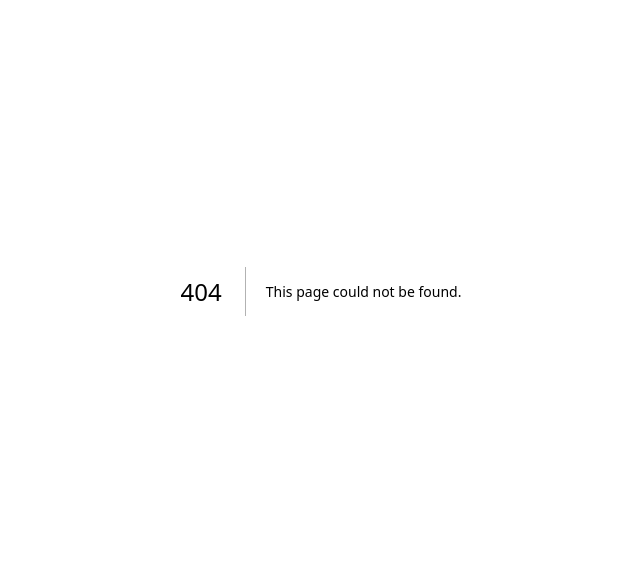
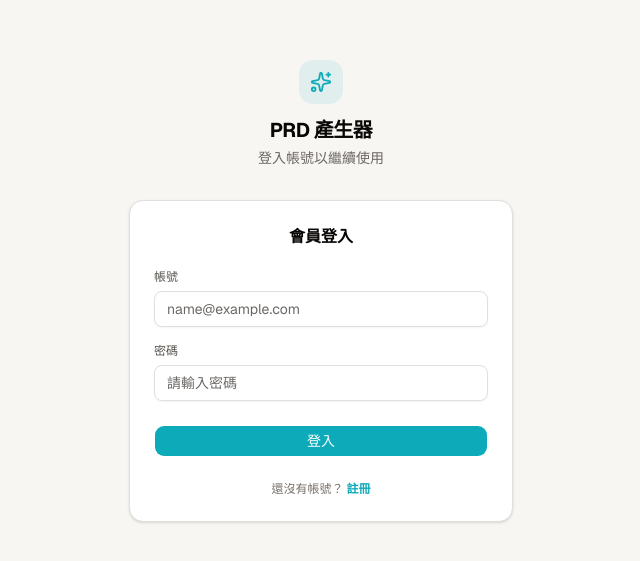
Before and after one commit to bryan9411/ai-prd, a Next.js app: page /login in a window 1280 px wide. Before the commit this address had no page. Shown: the part 109-670 px from the top of the page, without its empty margins (319-959 px from the left). Built offline with nearby package versions, Linux system fonts and the light colour scheme.

Commit message:
註冊登入改用實體 route ，不使用彈跳窗

```diff
--- /dev/null
+++ b/app/login/page.tsx
@@ -0,0 +1,50 @@
+'use client'
+
+import { useState } from 'react'
+import { useRouter } from 'next/navigation'
+import { Sparkles } from 'lucide-react'
+import { LoginForm } from '@/components/auth/LoginForm'
+import { RegisterForm } from '@/components/auth/RegisterForm'
+
+export default function LoginPage() {
+	const [mode, setMode] = useState<'login' | 'register'>('login')
+	const router = useRouter()
+
+	const handleSuccess = (email: string) => {
+		// TODO: 串接 Supabase Auth
+		router.push('/')
+	}
+
+	const renderMode = () => {
+		if (mode === 'login') {
+			return <LoginForm onSwitchToRegister={() => setMode('register')} onSuccess={handleSuccess} />
+		} else {
+			return <RegisterForm onSwitchToLogin={() => setMode('login')} onSuccess={handleSuccess} />
+		}
+	}
+
+	return (
+		<div className='flex min-h-screen items-center justify-center bg-background px-4'>
+			<div className='w-full max-w-sm'>
+				<div className='mb-8 flex flex-col items-center gap-3'>
+					<div className='flex h-11 w-11 items-center justify-center rounded-xl bg-[#0DAABA]/10'>
+						<Sparkles className='h-5.5 w-5.5 text-[#0DAABA]' />
+					</div>
+					<div className='text-center'>
+						<h1 className='text-xl font-bold tracking-tight text-foreground'>PRD 產生器</h1>
+						<p className='mt-1 text-sm text-muted-foreground'>
+							{mode === 'login' ? '登入帳號以繼續使用' : '建立帳號開始使用'}
+						</p>
+					</div>
+				</div>
+
+				<div className='rounded-xl border border-border bg-card p-6 shadow-sm'>
+					<h2 className='mb-5 text-center text-base font-semibold text-card-foreground'>
+						{mode === 'login' ? '會員登入' : '註冊新帳號'}
+					</h2>
+					{renderMode()}
+				</div>
+			</div>
+		</div>
+	)
+}
--- a/components/auth/AuthDialog.tsx
+++ /dev/null
@@ -1,54 +0,0 @@
-'use client'
-
-import { useState } from 'react'
-import { useRouter, usePathname } from 'next/navigation'
-import { Dialog, DialogContent, DialogHeader, DialogTitle } from '@/components/ui/dialog'
-import { LoginForm } from './LoginForm'
-import { RegisterForm } from './RegisterForm'
-
-interface AuthDialogProps {
-	open: boolean
-	onOpenChange: (open: boolean) => void
-	onSuccess: (email: string) => void
-}
-
-export const AuthDialog = ({ open, onOpenChange, onSuccess }: AuthDialogProps) => {
-	const [mode, setMode] = useState<'login' | 'register'>('login')
-
-	const router = useRouter()
-	const pathname = usePathname()
-
-	const handleClose = () => {
-		onOpenChange(false)
-	}
-
-	const handleSuccess = (email: string) => {
-		if (pathname !== '/') {
-			router.push('/')
-		}
-
-		onSuccess(email)
-		handleClose()
-	}
-
-	const renderMode = () => {
-		if (mode === 'login') {
-			return <LoginForm onSwitchToRegister={() => setMode('register')} onSuccess={handleSuccess} />
-		} else {
-			return <RegisterForm onSwitchToLogin={() => setMode('login')} onSuccess={handleSuccess} />
-		}
-	}
-
-	return (
-		<Dialog open={open} onOpenChange={handleClose}>
-			<DialogContent className='max-w-90 sm:max-w-100'>
-				<DialogHeader>
-					<DialogTitle className='text-center text-lg font-bold tracking-tight'>
-						{mode === 'login' ? '會員登入' : '註冊新帳號'}
-					</DialogTitle>
-				</DialogHeader>
-				{renderMode()}
-			</DialogContent>
-		</Dialog>
-	)
-}
--- a/components/layout/Sidebar.tsx
+++ b/components/layout/Sidebar.tsx
@@ -3,13 +3,13 @@
 import cx from 'classnames'
 import { useState, useRef, useEffect, KeyboardEvent } from 'react'
 import { LayoutDashboard, Settings, X, Plus, FolderOpen, LucideIcon, LogIn, LogOut } from 'lucide-react'
+import Link from 'next/link'
 import { useConfirm } from '@/hooks/useConfirm'
 import { useSettings } from '@/hooks/useSettings'
 import { Button } from '@/components/ui/button'
 import { Input } from '@/components/ui/input'
 import { SettingsDialog } from '@/components/SettingsDialog'
 import { EmptyHint } from '@/components/EmptyHint'
-import { AuthDialog } from '@/components/auth/AuthDialog'
 import type { ProjectMeta } from '@/types/project'
 
 type NavItem = {
@@ -28,7 +28,6 @@ interface SidebarProps {
 
 export const Sidebar = ({ projects, activeProject, onProjectChange, onAddProject, onDeleteProject }: SidebarProps) => {
 	const [user, setUser] = useState<{ email: string } | null>(null)
-	const [isAuthOpen, setIsAuthOpen] = useState(false)
 	const [isSettingsOpen, setIsSettingsOpen] = useState(false)
 	const [isAdding, setIsAdding] = useState(false)
 	const [newName, setNewName] = useState('')
@@ -169,14 +168,15 @@ export const Sidebar = ({ projects, activeProject, onProjectChange, onAddProject
 	const maybeRenderUserInfo = () => {
 		if (!user) {
 			return (
+				<Link href='/login' className='w-full block'>
 					<Button
 						variant='ghost'
-					onClick={() => setIsAuthOpen(true)}
 						className='w-full justify-start gap-2.5 px-2.5 h-9 text-sm text-stone-500 dark:text-neutral-500 hover:text-stone-900 dark:hover:text-neutral-100 hover:bg-stone-200/60 dark:hover:bg-white/5 cursor-pointer font-medium'
 					>
 						<LogIn className='w-4 h-4 opacity-70' />
 						<span>登入</span>
 					</Button>
+				</Link>
 			)
 		}
 
@@ -220,7 +220,6 @@ export const Sidebar = ({ projects, activeProject, onProjectChange, onAddProject
 				onSave={saveApiKey}
 				onClear={clearApiKey}
 			/>
-			<AuthDialog open={isAuthOpen} onOpenChange={setIsAuthOpen} onSuccess={(email) => setUser({ email })} />
 			<aside
 				className='
 			  flex flex-col w-56 shrink-0 h-full
```
Lines whose indentation alone changed are shown as unchanged.
